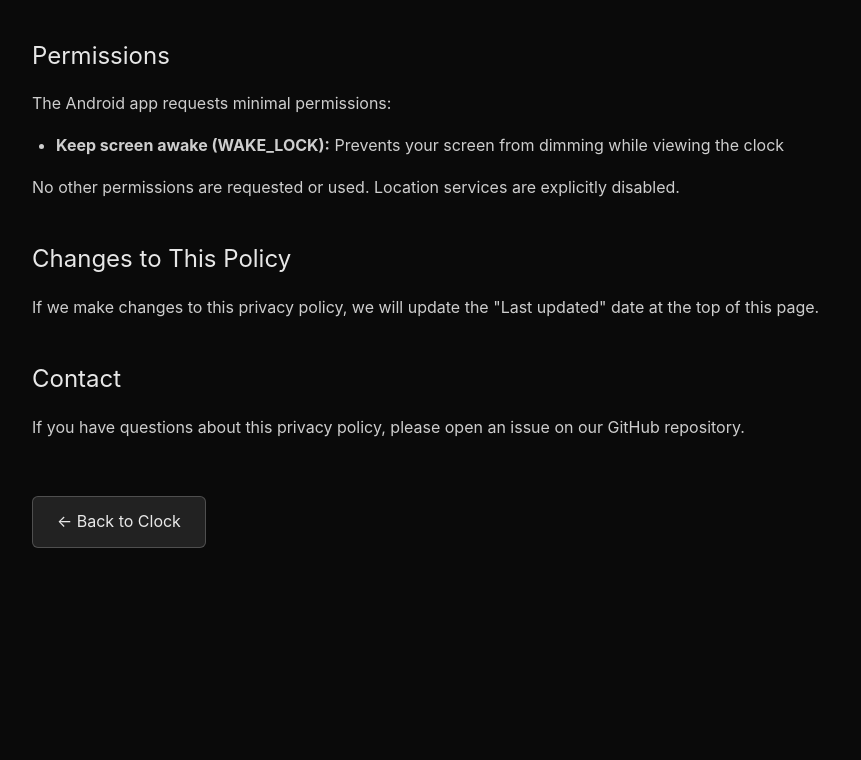
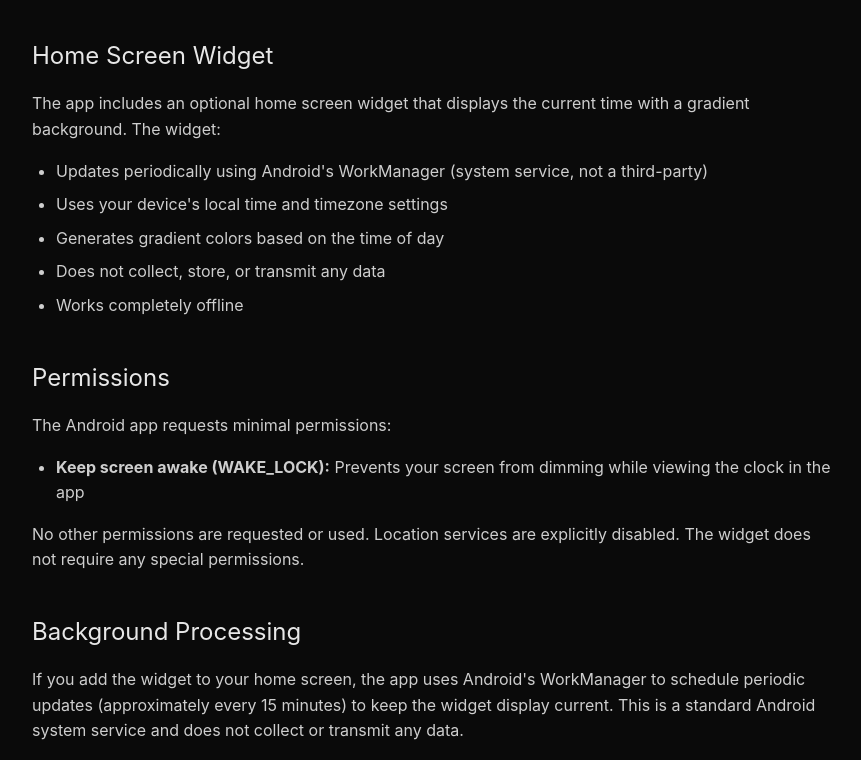
Before and after one commit to ReyMelin/Gradient-Clock-Play-Ready, a website: page docs/privacy.html in a window 1280 px wide. Shown: the part 1280-2040 px from the top of the page, without its empty margins (208-1069 px from the left). Before the commit the page ends 1868 px from the top, so only its background shows below. Drawn offline with Linux system fonts and the light colour scheme.

Commit message:
Update privacy policy to include details about home screen widget functionality and background processing

```diff
--- a/docs/privacy.html
+++ b/docs/privacy.html
@@ -93,7 +93,7 @@
         <p class="last-updated">Last updated: January 6, 2026</p>
 
         <h2>Overview</h2>
-        <p>Gradient Clock is a privacy-first clock application that displays the current time through colorful, animated rings. Your privacy is our top priority.</p>
+        <p>Gradient Clock is a privacy-first clock application that displays the current time through colorful, animated rings in the app and as a home screen widget. Your privacy is our top priority.</p>
 
         <h2>No Data Collection</h2>
         <p><strong>Gradient Clock does not collect, store, or transmit any personal information.</strong> The application:</p>
@@ -122,12 +122,25 @@
         <h2>Time and Timezone</h2>
         <p>The application accesses your device's system time solely to display the clock. Your device's timezone setting is used automatically to show your local time. This information never leaves your device and is not stored or transmitted in any way.</p>
 
+        <h2>Home Screen Widget</h2>
+        <p>The app includes an optional home screen widget that displays the current time with a gradient background. The widget:</p>
+        <ul>
+            <li>Updates periodically using Android's WorkManager (system service, not a third-party)</li>
+            <li>Uses your device's local time and timezone settings</li>
+            <li>Generates gradient colors based on the time of day</li>
+            <li>Does not collect, store, or transmit any data</li>
+            <li>Works completely offline</li>
+        </ul>
+
         <h2>Permissions</h2>
         <p>The Android app requests minimal permissions:</p>
         <ul>
-            <li><strong>Keep screen awake (WAKE_LOCK):</strong> Prevents your screen from dimming while viewing the clock</li>
+            <li><strong>Keep screen awake (WAKE_LOCK):</strong> Prevents your screen from dimming while viewing the clock in the app</li>
         </ul>
-        <p>No other permissions are requested or used. Location services are explicitly disabled.</p>
+        <p>No other permissions are requested or used. Location services are explicitly disabled. The widget does not require any special permissions.</p>
+
+        <h2>Background Processing</h2>
+        <p>If you add the widget to your home screen, the app uses Android's WorkManager to schedule periodic updates (approximately every 15 minutes) to keep the widget display current. This is a standard Android system service and does not collect or transmit any data.</p>
 
         <h2>Changes to This Policy</h2>
         <p>If we make changes to this privacy policy, we will update the "Last updated" date at the top of this page.</p>
```
